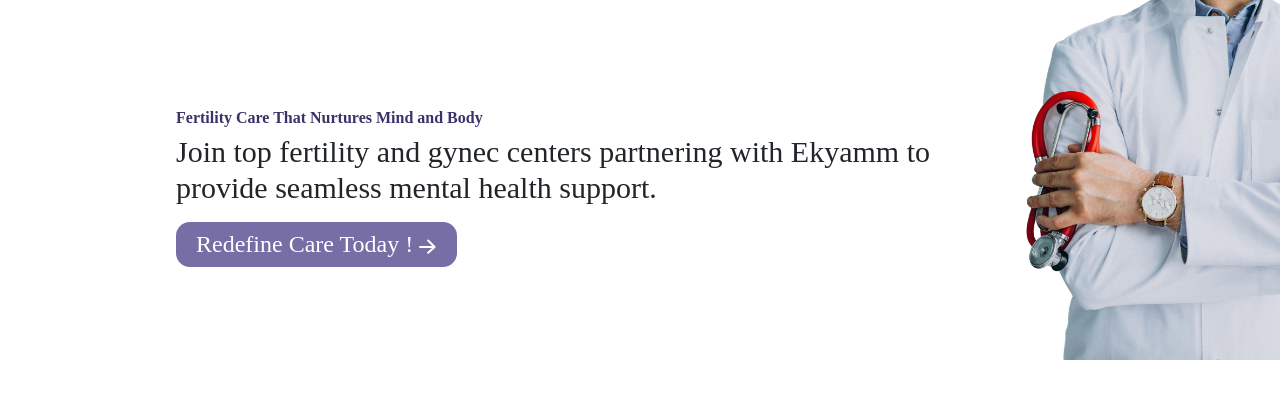
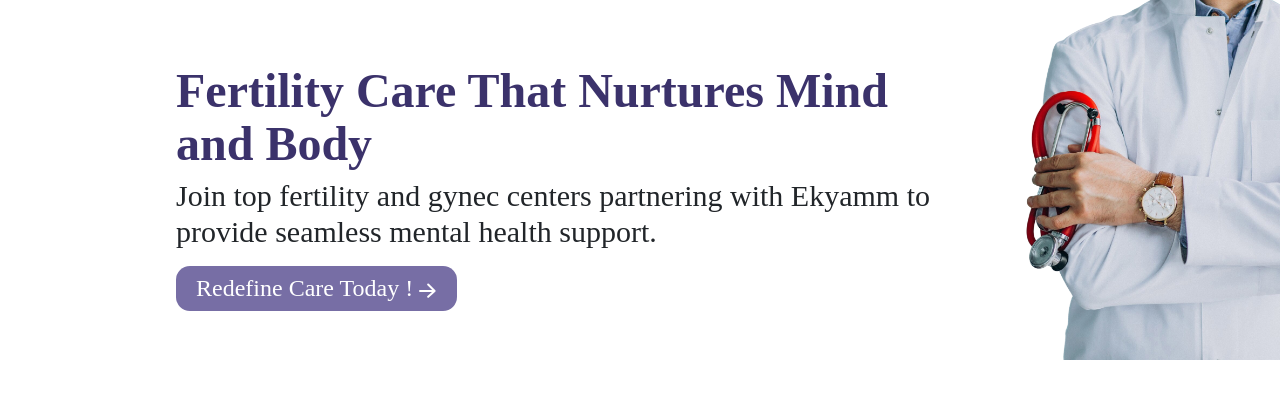
Before and after one commit to ekyamm/ekyamm-frontend, a plain HTML site: page components/section5.html in a window 1280 px wide. Drawn offline with Linux system fonts and the light colour scheme; files that its build step writes are made by us from their sources; files whose address does not match are found by name.

Commit message:
Section 5 h1 font fix

```diff
--- a/components/section5.css
+++ b/components/section5.css
@@ -10,7 +10,7 @@
 .section5-h1{
     font-family: 'Roboto Serif';
     color: #3B326B;
-    font-size: inherit;
+    font-size: clamp(2rem, 5vw, 3rem);
 }
 
 #section5-img-container{
```
